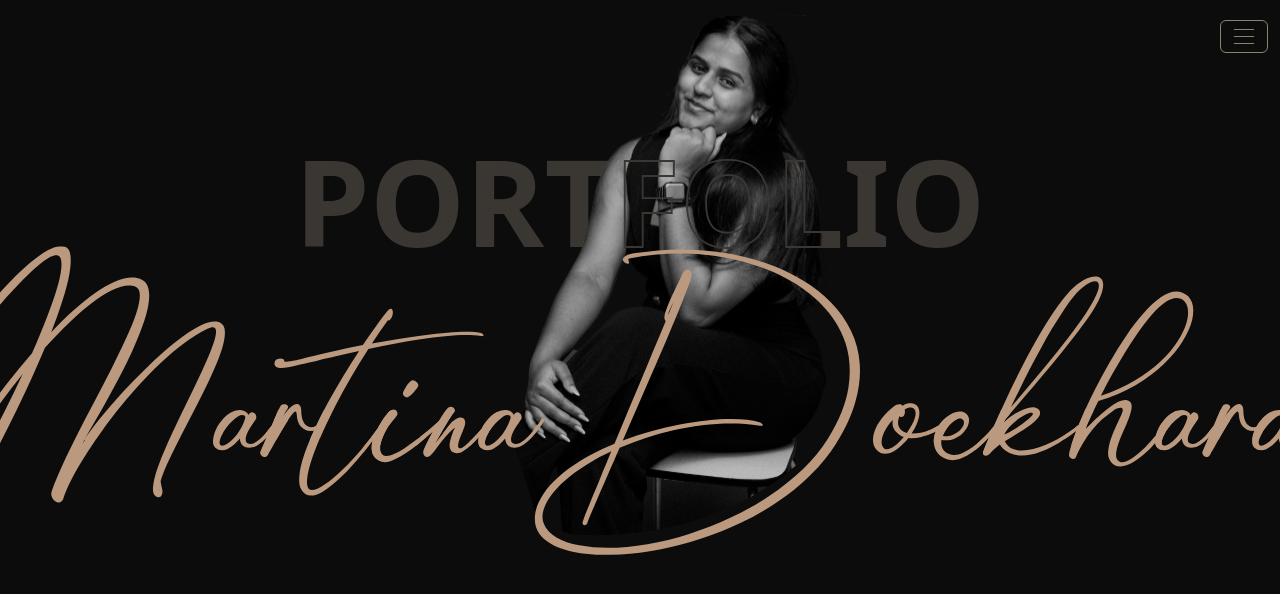
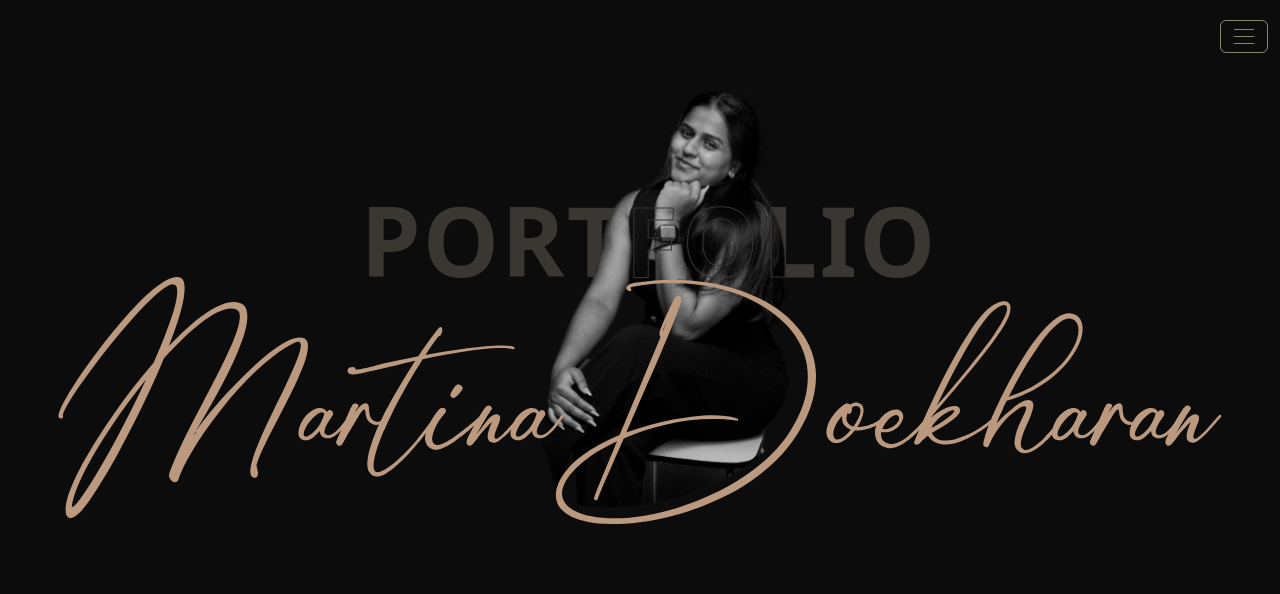
Before and after one commit to kmd98x/kmd, a Next.js app: page / in a window 1280 px wide. Shown: the top 594 px of the page. Built offline with nearby package versions, Linux system fonts and the light colour scheme; a web font is replaced by a local one.

Commit message:
style(header-section): change outline of portfolio and positioning for portfolio & hero image

```diff
--- a/app/globals.css
+++ b/app/globals.css
@@ -19,7 +19,7 @@
 
 .text-outline {
 	color: transparent;
-	-webkit-text-stroke: 1.5px var(--color-dark-gold);
+	-webkit-text-stroke: 1px var(--color-dark-gold);
 }
 
 .card-surface {
--- a/app/sections/Header.jsx
+++ b/app/sections/Header.jsx
@@ -7,8 +7,8 @@
 export default function Header() {
     const [isOpen, setIsOpen] = React.useState(false);
 
-    const portfolioTypography = "text-var(--font-inter) text-8xl font-extrabold leading-none";
-    const portfolioOffset = "relative -top-40 left-0";
+    const portfolioTypography = "text-var(--font-inter) text-8xl font-extrabold leading-none mx-[1px]";
+    const portfolioOffset = "relative -top-40 left-2";
     const portfolioStyling = `${portfolioTypography} ${portfolioOffset} text-[var(--color-dark-gold)]`;
     const folLetterStack = `${portfolioTypography} ${portfolioOffset} inline-grid`;
     const folLetterFilled = `${portfolioTypography} col-start-1 row-start-1 z-0 text-[var(--color-dark-gold)]`;
@@ -29,8 +29,7 @@
                 </div>
             </div>
 
-            <div className="my-auto flex justify-center items-center relative scale-125">
-
+            <div className="my-auto flex justify-center items-center relative scale-[clamp(1,calc(0.875+0.75vw),1.25)]">
                 <div className="absolute">
                     <span className={portfolioStyling}>P</span>
                     <span className={portfolioStyling}>O</span>
@@ -45,7 +44,7 @@
                     <span className={portfolioStyling}>I</span>
                     <span className={portfolioStyling}>O</span>
 
-                    <Image src="/sitting-martina.svg" className="absolute w-[280px] bottom-[-60px] left-[164px] z-10" alt="martina zit op een stoel en poseert" width={100} height={100} />
+                    <Image src="/sitting-martina.svg" className="absolute w-[280px] bottom-[-60px] left-[176px] z-10" alt="martina zit op een stoel en poseert" width={100} height={100} />
                 </div>
 
                 <MartinaDoekharan className="w-full z-10" />
```
